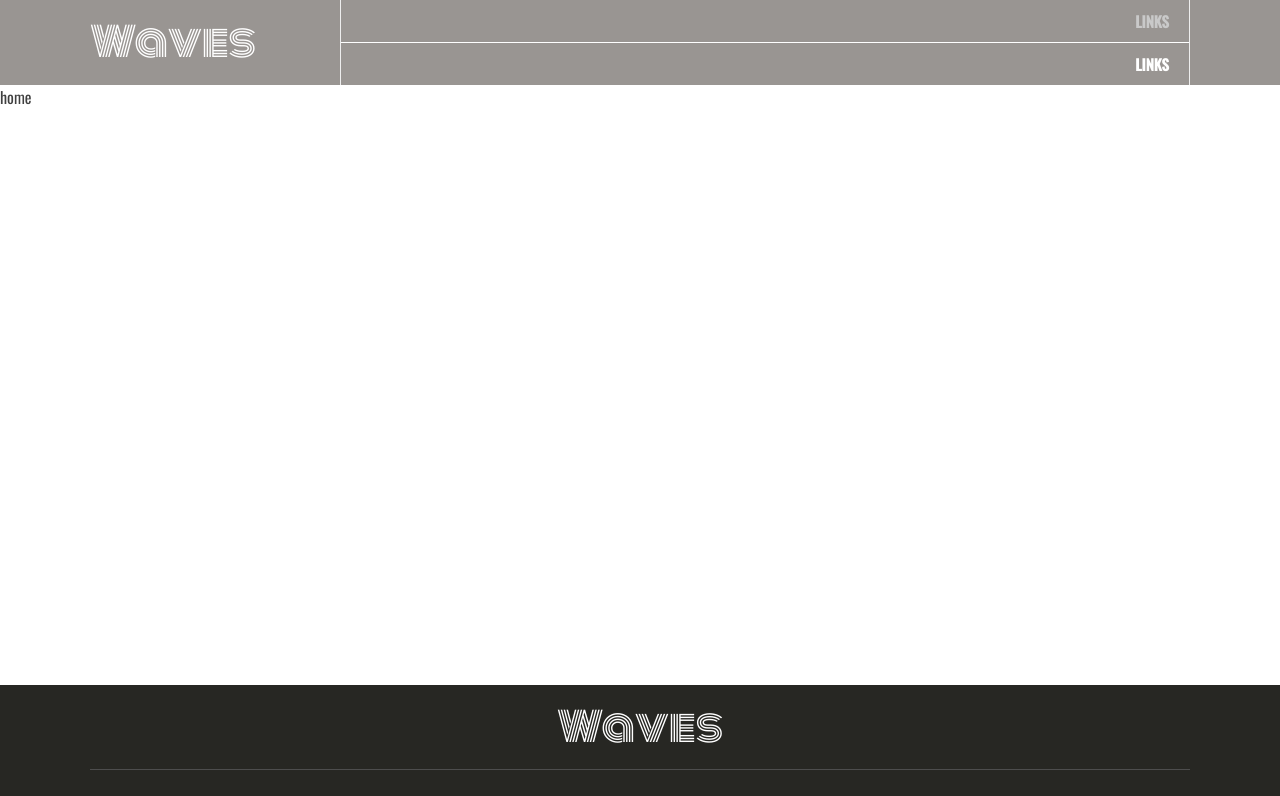
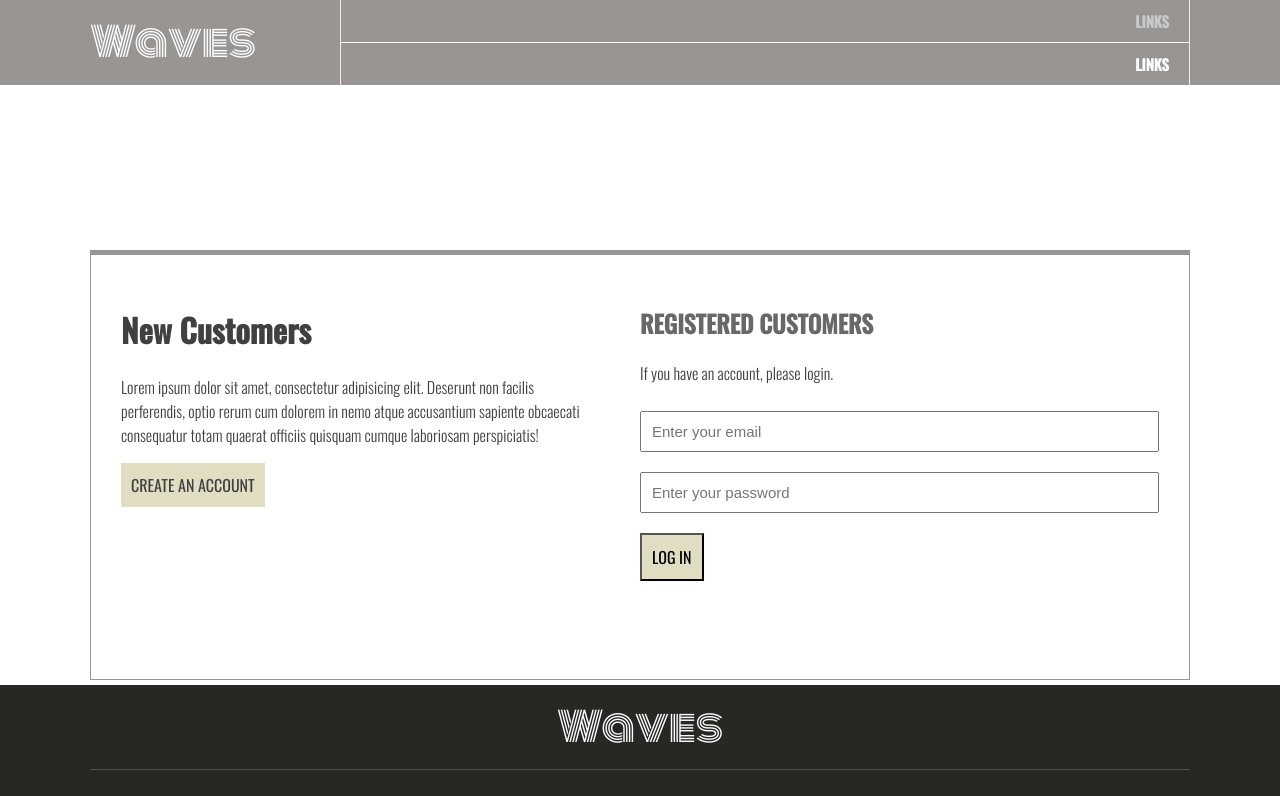
Before and after one commit to Sobiash/e-commerce-fullstack-app, a React (Create React App) app in the folder client/: page / in a window 1280 px wide. Shown: the top 796 px of the page. Built offline with nearby package versions, Linux system fonts and the light colour scheme.

Commit message:
for gh-pages

```diff
--- a/client/src/App.js
+++ b/client/src/App.js
@@ -1,6 +1,6 @@
 import React from "react";
 import { Switch, Route } from "react-router-dom";
-import Home from "./components/Home/Home";
+// import Home from "./components/Home/Home";
 import Layout from "./components/Hoc/Layout";
 import RegisterLogin from "./components/Register_Login/RegisterLogin";
 
@@ -9,7 +9,7 @@ const App = () => {
     <Layout>
       <Switch>
         <Route path="/register_login" exact component={RegisterLogin} />
-        <Route path="/" exact component={Home} />
+        <Route path="/" exact component={RegisterLogin} />
       </Switch>
     </Layout>
   );
```
